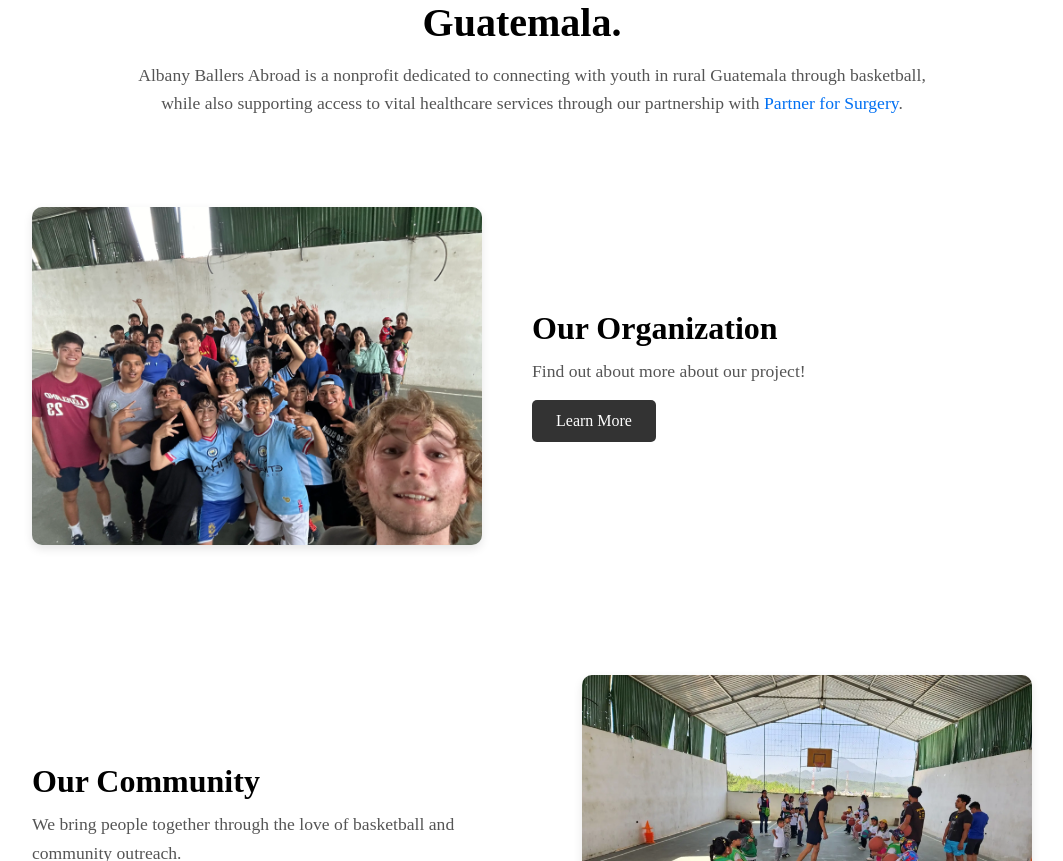
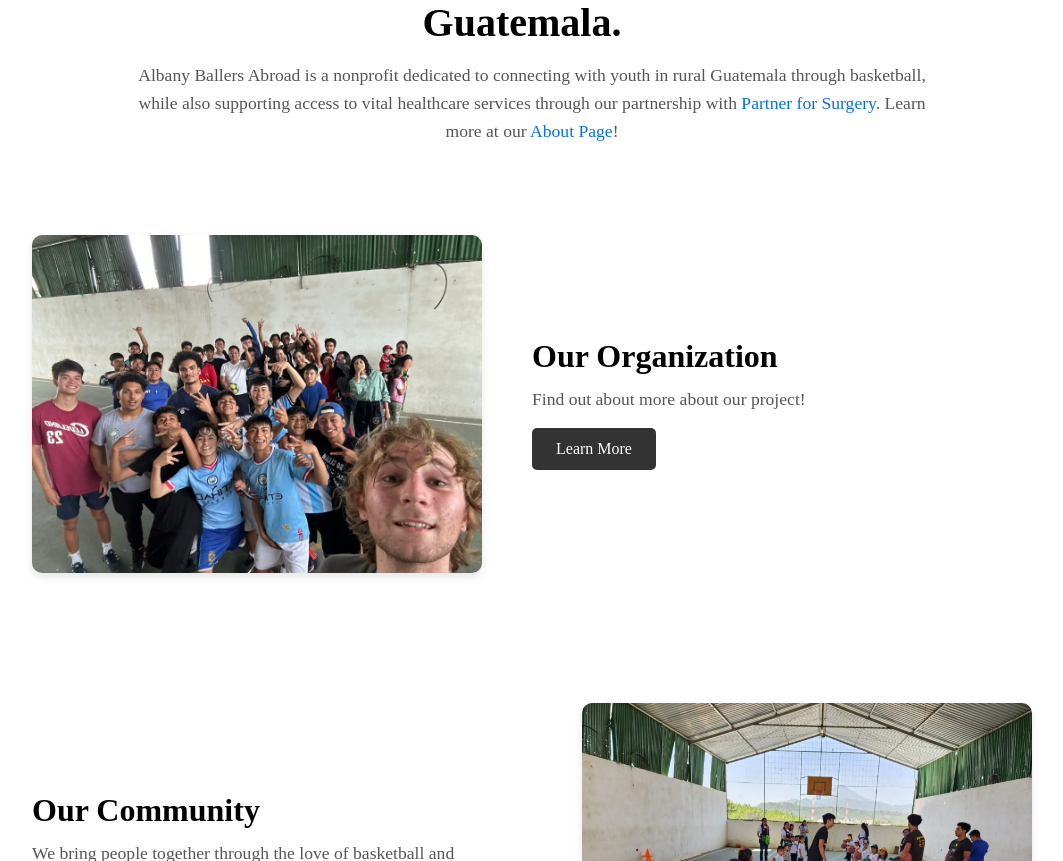
Before and after one commit to AltayHodo/albany-ballers-abroad, a React (Vite) app: page / in a window 1280 px wide. Shown: the part 928-1789 px from the top of the page, without its empty margins (108-1171 px from the left). Built offline with nearby package versions, Linux system fonts and the light colour scheme.

Commit message:
edit home page text

```diff
--- a/src/pages/Home.jsx
+++ b/src/pages/Home.jsx
@@ -10,7 +10,11 @@ export default function Home() {
           Albany Ballers Abroad is a nonprofit dedicated to connecting with
           youth in rural Guatemala through basketball, while also supporting
           access to vital healthcare services through our partnership with
-          <a href="https://partnerforsurgery.org/" target="_blank"> Partner for Surgery</a>.
+          <a href="https://partnerforsurgery.org/" target="_blank">
+            {' '}
+            Partner for Surgery
+          </a>
+          . Learn more at our <Link to="/about">About Page</Link>!
         </p>
       </section>
 
```
